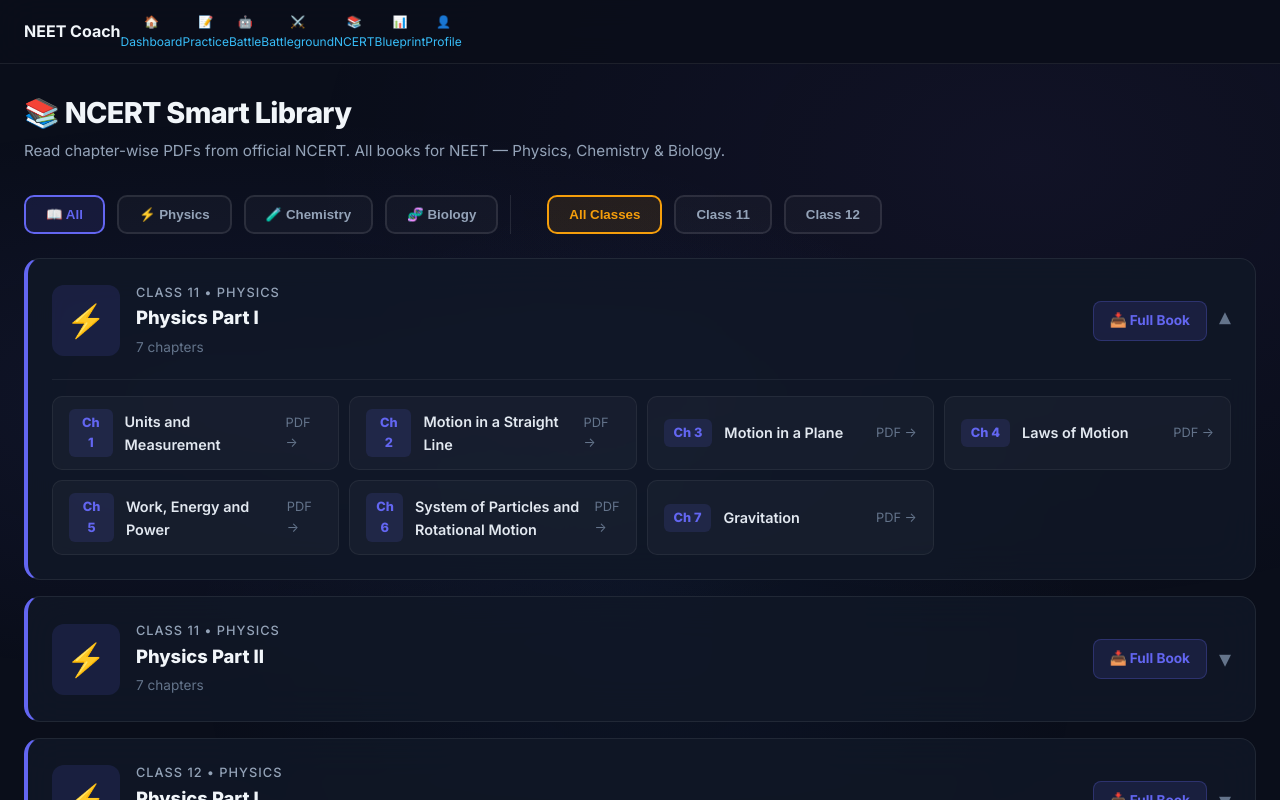
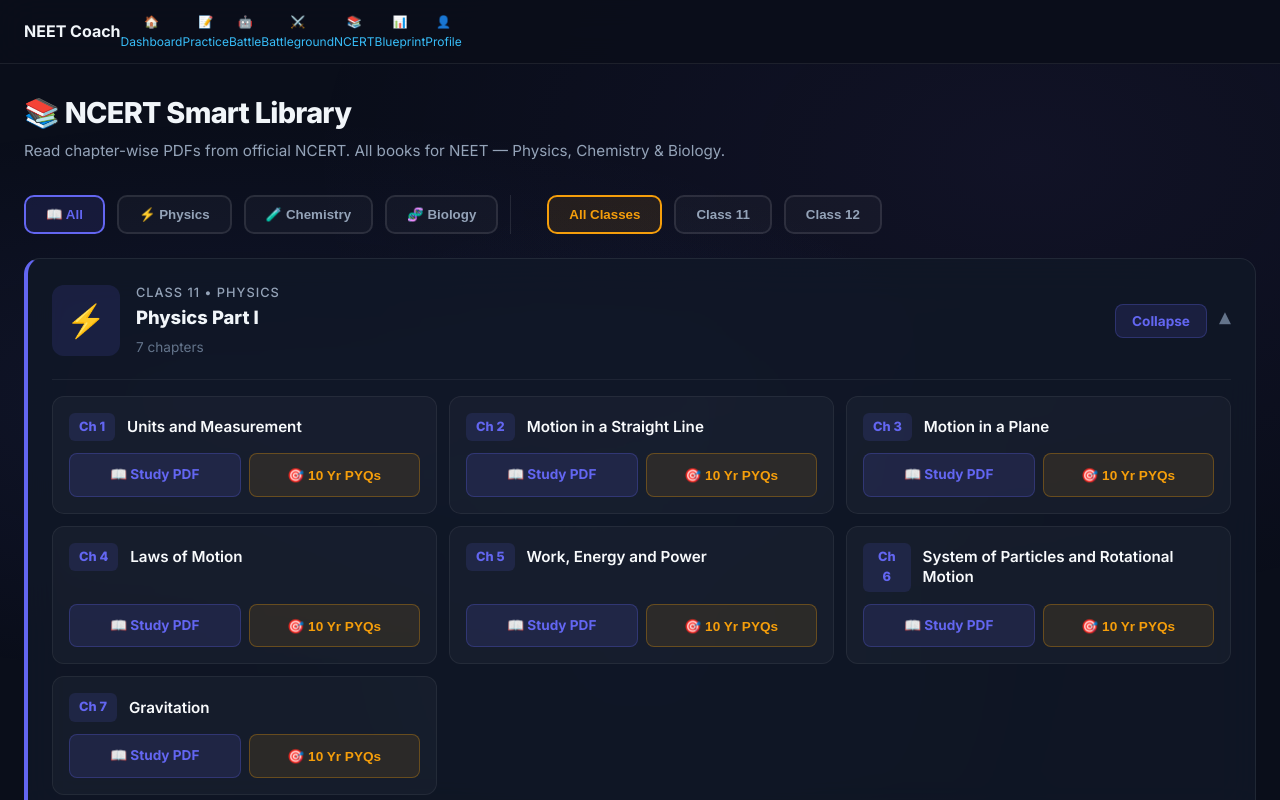
Before and after one commit to J2c-ashwani/AiNeet, a Next.js app: page /ncert in a window 1280 px wide. Both pictures are taken after a click on the element 641 px from the left and 320 px from the top of the page. Shown: the top 800 px of the page. Built offline with nearby package versions, Linux system fonts and the light colour scheme.

Commit message:
feat: NCERT Smart Library with Chapter-wise PYQ Test generation

```diff
--- a/app/api/tests/pyq/route.js
+++ b/app/api/tests/pyq/route.js
@@ -12,13 +12,26 @@
         const decoded = getUserFromRequest(request);
         if (!decoded) return NextResponse.json({ error: 'Not authenticated' }, { status: 401 });
 
-        const { subjects, chapters, topics, questionCount } = await request.json();
+        const { subjects, chapters, chapter_name, topics, questionCount } = await request.json();
 
         // Input validation
         if (subjects && !validateArray(subjects, 20)) return NextResponse.json({ error: 'Invalid subjects (must be array, max 20)' }, { status: 400 });
         if (chapters && !validateArray(chapters, 20)) return NextResponse.json({ error: 'Invalid chapters (must be array, max 20)' }, { status: 400 });
         if (topics && !validateArray(topics, 20)) return NextResponse.json({ error: 'Invalid topics (must be array, max 20)' }, { status: 400 });
         if (questionCount && validatePositiveInt(questionCount, 1, 200) === false) return NextResponse.json({ error: 'questionCount must be 1–200' }, { status: 400 });
+        if (chapter_name && typeof chapter_name !== 'string') return NextResponse.json({ error: 'Invalid chapter name' }, { status: 400 });
+
+        let chapterIds = chapters ? [...chapters] : [];
+        if (chapter_name) {
+            const cleanName = chapter_name.replace(/[^a-zA-Z0-9 ]/g, '');
+            const words = cleanName.split(' ').slice(0, 2).join('%');
+            const matchedChapter = await db.get('SELECT id FROM chapters WHERE name LIKE ?', [`%${words}%`]);
+            if (matchedChapter) {
+                chapterIds.push(matchedChapter.id);
+            } else {
+                return NextResponse.json({ error: 'Our syllabus database is syncing with this specific NCERT chapter name. Please try another chapter.' }, { status: 404 });
+            }
+        }
 
         let query = 'SELECT * FROM questions WHERE is_pyq = 1';
         const params = [];
@@ -27,9 +40,9 @@
             query += ` AND subject_id IN (${subjects.map(() => '?').join(',')})`;
             params.push(...subjects);
         }
-        if (chapters && chapters.length > 0) {
-            query += ` AND chapter_id IN (${chapters.map(() => '?').join(',')})`;
-            params.push(...chapters);
+        if (chapterIds && chapterIds.length > 0) {
+            query += ` AND chapter_id IN (${chapterIds.map(() => '?').join(',')})`;
+            params.push(...chapterIds);
         }
         if (topics && topics.length > 0) {
             query += ` AND topic_id IN (${topics.map(() => '?').join(',')})`;
--- a/app/ncert/page.js
+++ b/app/ncert/page.js
@@ -13,12 +13,34 @@
     const [activeClass, setActiveClass] = useState('all');
     const [expandedBook, setExpandedBook] = useState(null);
 
+    const [generating, setGenerating] = useState(null);
+
     useEffect(() => {
         fetch('/api/ncert/library')
             .then(res => res.json())
             .then(data => { setBooks(data.books || []); setLoading(false); })
             .catch(() => setLoading(false));
     }, []);
+
+    const handleStartPyq = async (chapterName) => {
+        setGenerating(chapterName);
+        try {
+            const res = await fetch('/api/tests/pyq', {
+                method: 'POST',
+                headers: { 'Content-Type': 'application/json' },
+                body: JSON.stringify({ chapter_name: chapterName, questionCount: 20 })
+            });
+            const data = await res.json();
+            if (res.ok) {
+                window.location.href = `/test/${data.testId}`;
+            } else {
+                alert(data.error || 'Failed to generate PYQ test. Try another chapter.');
+            }
+        } catch (error) {
+            alert('Error generating test. Please try again.');
+        }
+        setGenerating(null);
+    };
 
     let filtered = books;
     if (activeSubject !== 'all') filtered = filtered.filter(b => b.subject === activeSubject);
@@ -90,36 +112,45 @@
                                             </div>
                                         </div>
                                         <div style={{ display: 'flex', alignItems: 'center', gap: 12 }}>
-                                            <a href={book.bookUrl} target="_blank" rel="noopener noreferrer"
-                                                onClick={(e) => e.stopPropagation()}
-                                                style={{ padding: '8px 16px', borderRadius: 8, background: `${color}22`, color, fontWeight: 700, fontSize: '0.85rem', textDecoration: 'none', border: `1px solid ${color}44` }}>
-                                                📥 Full Book
-                                            </a>
+                                            <button onClick={(e) => { e.stopPropagation(); setExpandedBook(isExpanded ? null : i); }}
+                                                className="btn btn-secondary btn-sm"
+                                                style={{ padding: '8px 16px', borderRadius: 8, background: `${color}22`, color, fontWeight: 700, fontSize: '0.85rem', border: `1px solid ${color}44` }}>
+                                                {isExpanded ? 'Collapse' : '📂 Chapter-wise'}
+                                            </button>
                                             <span style={{ color: '#64748b', fontSize: '1.5rem', transition: 'transform 0.3s', transform: isExpanded ? 'rotate(180deg)' : 'rotate(0deg)' }}>▾</span>
                                         </div>
                                     </div>
 
                                     {isExpanded && (
                                         <div style={{ marginTop: 20, borderTop: '1px solid rgba(255,255,255,0.06)', paddingTop: 16 }}>
-                                            <div style={{ display: 'grid', gridTemplateColumns: 'repeat(auto-fill, minmax(280px, 1fr))', gap: 10 }}>
+                                            <div style={{ display: 'grid', gridTemplateColumns: 'repeat(auto-fill, minmax(320px, 1fr))', gap: 12 }}>
                                                 {book.chapters.map(ch => (
-                                                    <Link key={ch.ch} href={`/ncert/${book.code}?ch=${ch.ch}`}
+                                                    <div key={ch.ch}
                                                         style={{
-                                                            display: 'flex', alignItems: 'center', gap: 12, padding: '12px 16px',
-                                                            borderRadius: 10, background: 'rgba(255,255,255,0.03)',
+                                                            display: 'flex', flexDirection: 'column', gap: 12, padding: '16px',
+                                                            borderRadius: 12, background: 'rgba(255,255,255,0.03)',
                                                             border: '1px solid rgba(255,255,255,0.06)',
-                                                            textDecoration: 'none', color: '#e2e8f0',
-                                                            transition: 'all 0.2s',
                                                         }}
-                                                        onMouseEnter={e => { e.currentTarget.style.background = `${color}11`; e.currentTarget.style.borderColor = `${color}44`; }}
-                                                        onMouseLeave={e => { e.currentTarget.style.background = 'rgba(255,255,255,0.03)'; e.currentTarget.style.borderColor = 'rgba(255,255,255,0.06)'; }}
                                                     >
-                                                        <span style={{ background: `${color}22`, color, padding: '4px 10px', borderRadius: 6, fontWeight: 800, fontSize: '0.8rem', minWidth: 36, textAlign: 'center' }}>
-                                                            Ch {ch.ch}
-                                                        </span>
-                                                        <span style={{ fontWeight: 600, fontSize: '0.9rem' }}>{ch.title}</span>
-                                                        <span style={{ marginLeft: 'auto', color: '#64748b', fontSize: '0.8rem' }}>PDF →</span>
-                                                    </Link>
+                                                        <div style={{ display: 'flex', alignItems: 'center', gap: 12 }}>
+                                                            <span style={{ background: `${color}22`, color, padding: '4px 10px', borderRadius: 6, fontWeight: 800, fontSize: '0.8rem', minWidth: 40, textAlign: 'center' }}>
+                                                                Ch {ch.ch}
+                                                            </span>
+                                                            <span style={{ fontWeight: 600, fontSize: '0.95rem', color: '#f8fafc', lineHeight: 1.3 }}>{ch.title}</span>
+                                                        </div>
+                                                        <div style={{ display: 'flex', gap: 8, marginTop: 'auto' }}>
+                                                            <Link href={`/ncert/${book.code}?ch=${ch.ch}`}
+                                                                style={{ flex: 1, textAlign: 'center', padding: '10px', borderRadius: 8, background: `${color}22`, color, fontSize: '0.85rem', fontWeight: 700, textDecoration: 'none', border: `1px solid ${color}44`, display: 'flex', alignItems: 'center', justifyContent: 'center', gap: 6 }}>
+                                                                📖 Study PDF
+                                                            </Link>
+                                                            <button
+                                                                onClick={() => handleStartPyq(ch.title)}
+                                                                disabled={generating === ch.title}
+                                                                style={{ flex: 1, padding: '10px', borderRadius: 8, background: `rgba(245,158,11,0.1)`, color: '#f59e0b', fontSize: '0.85rem', fontWeight: 700, border: `1px solid rgba(245,158,11,0.3)`, cursor: generating === ch.title ? 'not-allowed' : 'pointer', display: 'flex', alignItems: 'center', justifyContent: 'center', gap: 6 }}>
+                                                                {generating === ch.title ? <span className="spinner" style={{ width: 14, height: 14, borderWidth: 2, borderColor: '#f59e0b', borderTopColor: 'transparent' }}></span> : '🎯 10 Yr PYQs'}
+                                                            </button>
+                                                        </div>
+                                                    </div>
                                                 ))}
                                             </div>
                                         </div>
```
Also changed, not shown: scripts/generate_mock_pyqs.js (+42 -27 lines), scripts/test_pyq_query.js (added, +18 -0 lines).
